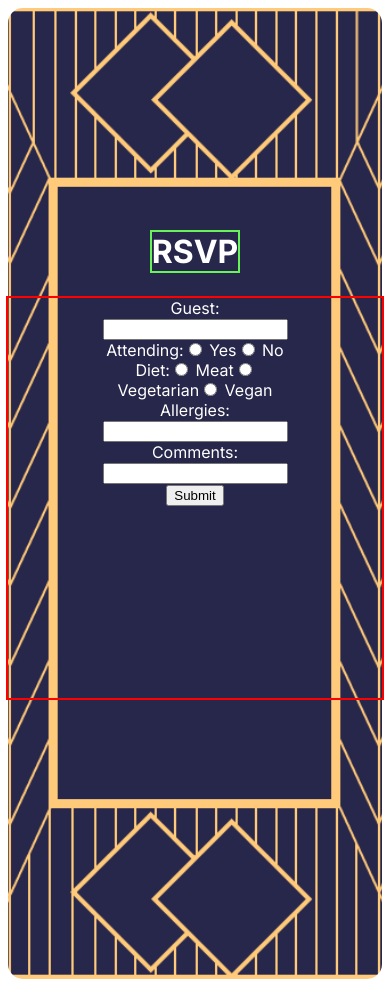
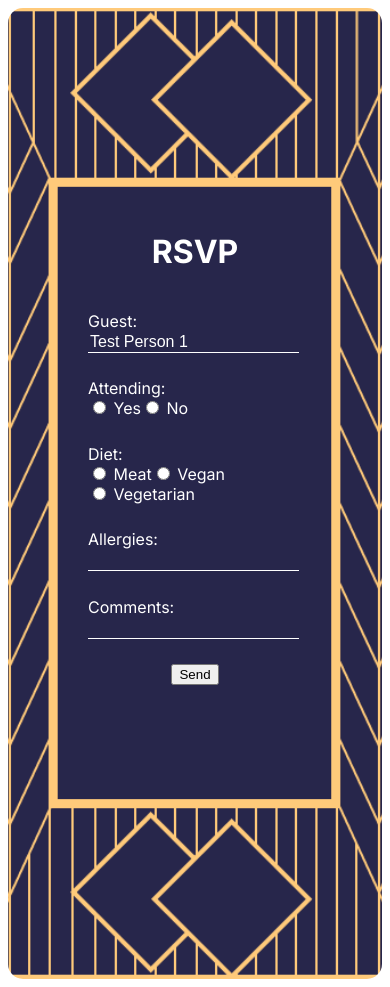
Before and after one commit to nanidam/degree-project-rendezevite, a Next.js app: page /event-overview in a window 390 px wide. Built offline with nearby package versions, Linux system fonts and the light colour scheme; no server answers.

Commit message:
:art: positioned rsvp form + make it responsive

```diff
--- a/app/components/style/templateGeoDesign.scss
+++ b/app/components/style/templateGeoDesign.scss
@@ -12,7 +12,6 @@
   border-radius: 15px;
 
   .template-header {
-    outline: 2px solid rgb(102, 244, 86);
     font-size: 2rem;
     color: white;
     margin-top: 60%;
@@ -21,14 +20,40 @@
   }
 
   .template-text-container {
-    outline: 2px solid red;
     width: 100%;
-    padding: 0 85px;
+    padding: 0 80px;
     font-size: 1rem;
     text-align: center;
     box-sizing: border-box;
     color: white;
     height: 400px;
+
+    .rsvp-form {
+      height: 100%;
+      width: 100%;
+      font-size: 1rem;
+      display: flex;
+      flex-direction: column;
+      justify-content: space-around;
+      align-items: center;
+      text-align: left;
+
+      .rsvp-wrapper {
+        width: 100%;
+      }
+
+      .rsvp-input {
+        border: none;
+        border-bottom: 1px solid white;
+        background-color: transparent;
+        color: white;
+        font-size: 1rem;
+
+        &:focus {
+          outline: goldenrod;
+        }
+      }
+    }
   }
 }
 
@@ -50,5 +75,23 @@
     .template-header {
       max-width: 200px;
     }
+
+    .template-text-container {
+      max-height: 320px;
+    }
   }
 }
+
+@media screen and (min-width: 400px) {
+  .template-bg {
+    .template-text-container {
+      .rsvp-form {
+        font-size: 1.3rem;
+
+        .rsvp-input {
+          font-size: 1.3rem;
+        }
+      }
+    }
+  }
+}
--- a/app/components/templateGeoDesign.tsx
+++ b/app/components/templateGeoDesign.tsx
@@ -9,43 +9,63 @@ const TemplateGeometricDesign: React.FC<TemplateGeometricDesignProps> = ({
 }) => {
   const headerContent = rsvpGeneric && rsvpFood ? "RSVP" : header;
 
+  // TODO: Fix guest name
+  const guestName = "Test Person 1";
   const renderRSVPContent = () => (
     <>
-      <form>
-        <label htmlFor="guest">Guest:</label>
-        <input type="text" id="guest" name="guest" readOnly />
+      <form className="rsvp-form">
+        <label htmlFor="guest">
+          Guest:
+          <input
+            className="rsvp-input"
+            type="text"
+            id="guest"
+            name="guest"
+            value={guestName}
+            readOnly
+          />
+        </label>
 
-        <div>
+        <div className="rsvp-wrapper">
           <label htmlFor="attending">
             {" "}
-            Attending:
+            Attending: <br />
             <input type="radio" name="attending" value="yes" /> Yes
-          </label>
-          <label>
             <input type="radio" name="attending" value="no" /> No
           </label>
         </div>
 
-        <div>
-          <label htmlFor="diet">
-            Diet:
-            <input type="radio" name="diet" value="meat" /> Meat
-          </label>
-          <label>
-            <input type="radio" name="diet" value="vegetarian" /> Vegetarian
-          </label>
-          <label>
-            <input type="radio" name="diet" value="vegan" /> Vegan
+        <div className="rsvp-wrapper">
+          <label className="diet-label" htmlFor="diet">
+            Diet: <br />
+            <input className="rsvp-input" type="radio" name="diet" value="meat" /> Meat
+            <input
+              className="rsvp-input"
+              type="radio"
+              name="diet"
+              value="vegan"
+            /> Vegan <br />
+            <input
+              className="rsvp-input"
+              type="radio"
+              name="diet"
+              value="vegetarian"
+            />{" "}
+            Vegetarian
           </label>
         </div>
 
-        <label htmlFor="allergies">Allergies:</label>
-        <input type="text" id="allergies" name="allergies" />
+        <label htmlFor="allergies">
+          Allergies:
+          <input className="rsvp-input" type="text" id="allergies" name="allergies" />
+        </label>
 
-        <label htmlFor="comments">Comments:</label>
-        <input type="text" id="comments" name="comments" />
+        <label htmlFor="comments">
+          Comments:
+          <input className="rsvp-input" type="text" id="comments" name="comments" />
+        </label>
 
-        <button>Submit</button>
+        <button>Send</button>
       </form>
     </>
   );
```
